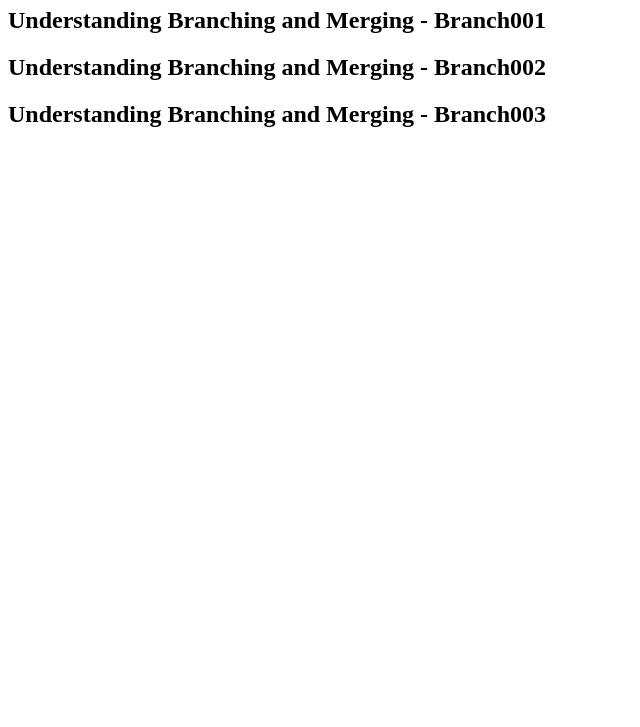
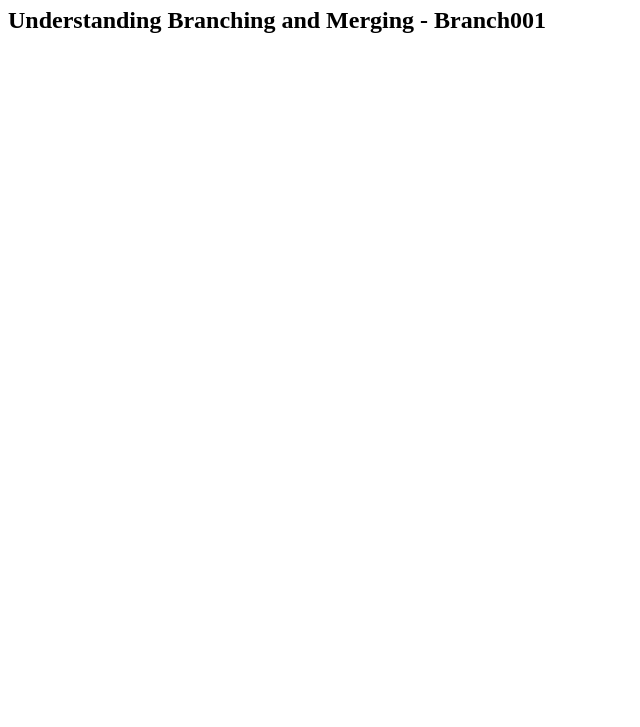
Before and after one commit to rma010101/rev18-github-version-control-4, a plain HTML site: page index.html in a window 1280 px wide. Shown: the part 73-800 px from the top of the page, without its empty margins (0-640 px from the left). Drawn offline with Linux system fonts and the light colour scheme.

```diff
--- a/index.html
+++ b/index.html
@@ -8,7 +8,5 @@
 <body>
     <h1>GitHub Version Control Demo</h1>
     <h2>Understanding Branching and Merging - Branch001</h2>
-    <h2>Understanding Branching and Merging - Branch002</h2>
-    <h2>Understanding Branching and Merging - Branch003</h2>
 </body>
 </html>
```
